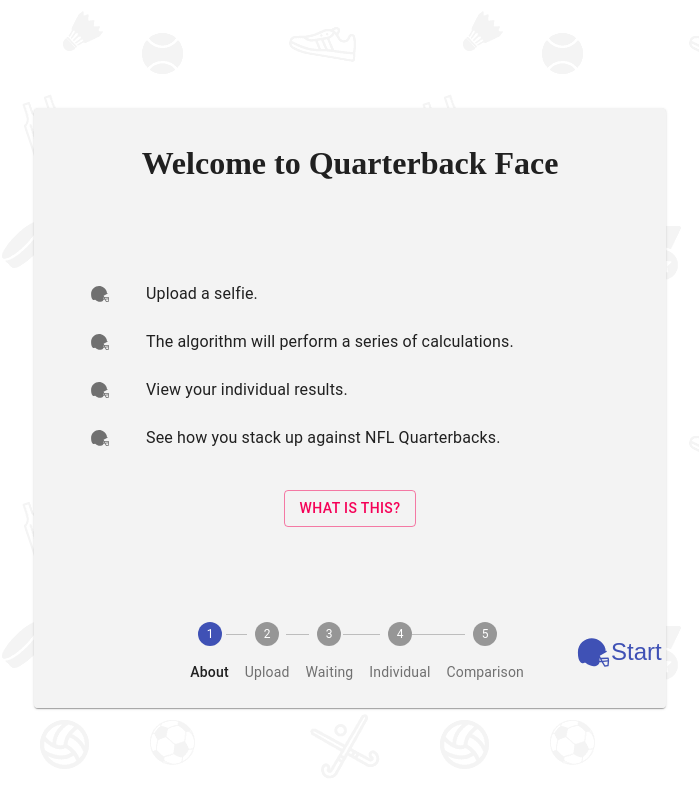
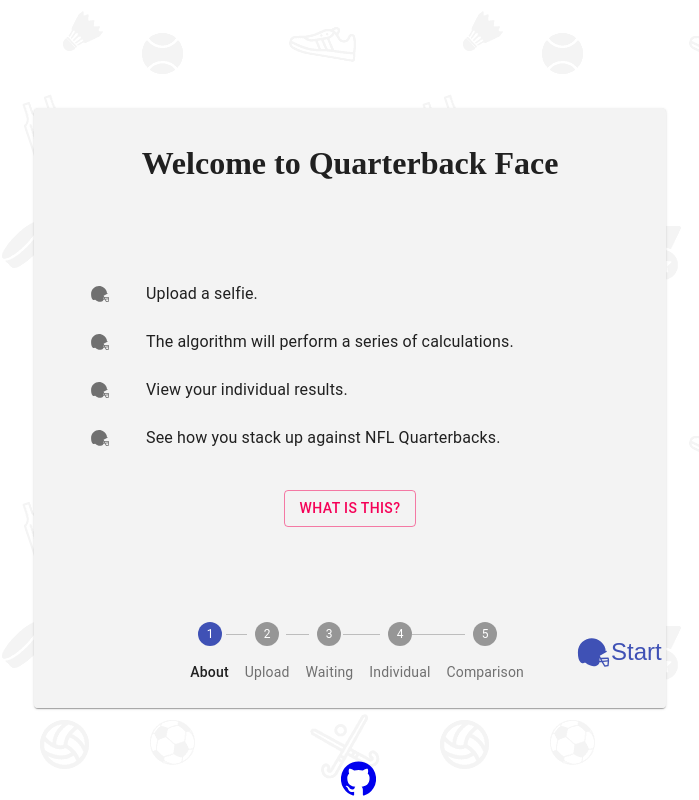
Before and after one commit to jtbarclay/Quarterback-Face, a React app: page / in a window 1280 px wide. Shown: the whole page, without its empty margins (290-989 px from the left). Built offline with nearby package versions, Linux system fonts and the light colour scheme.

Commit message:
added github link

```diff
--- a/package.json
+++ b/package.json
@@ -5,6 +5,7 @@
   "proxy": "http://localhost:5000",
   "dependencies": {
     "@material-ui/core": "^4.6.1",
+    "@material-ui/icons": "^4.5.1",
     "@material-ui/styles": "^4.6.0",
     "@microlink/react": "^4.4.3",
     "aws-sdk": "^2.575.0",
--- a/src/components/App/App.css
+++ b/src/components/App/App.css
@@ -40,3 +40,10 @@
     border-bottom:1px solid #444;
     cursor: pointer;
 }
+
+.githubicon {
+    text-align: center;
+    position: fixed;
+    bottom: 0;
+    width: 100%;
+}
--- a/src/components/App/App.js
+++ b/src/components/App/App.js
@@ -2,6 +2,7 @@
 import { connect } from 'react-redux';
 import { Grid, Card } from '@material-ui/core';
 import { createMuiTheme, ThemeProvider } from '@material-ui/core/styles';
+import GitHubIcon from '@material-ui/icons/GitHub';
 import { HashRouter as Router, Route } from 'react-router-dom';
 // import ProtectedRoute from '../ProtectedRoute/ProtectedRoute'
 import './App.css';
@@ -101,6 +102,9 @@
                             />
                         </Grid>
                     </Grid>
+                    <footer className='githubicon'>
+                        <a href='https://github.com/jtbarclay/qbface' target='_blank'><GitHubIcon fontSize='large' /></a>
+                    </footer>
                 </ThemeProvider>
             </Router>
         )
```
Also changed, not shown: 1 other file.
